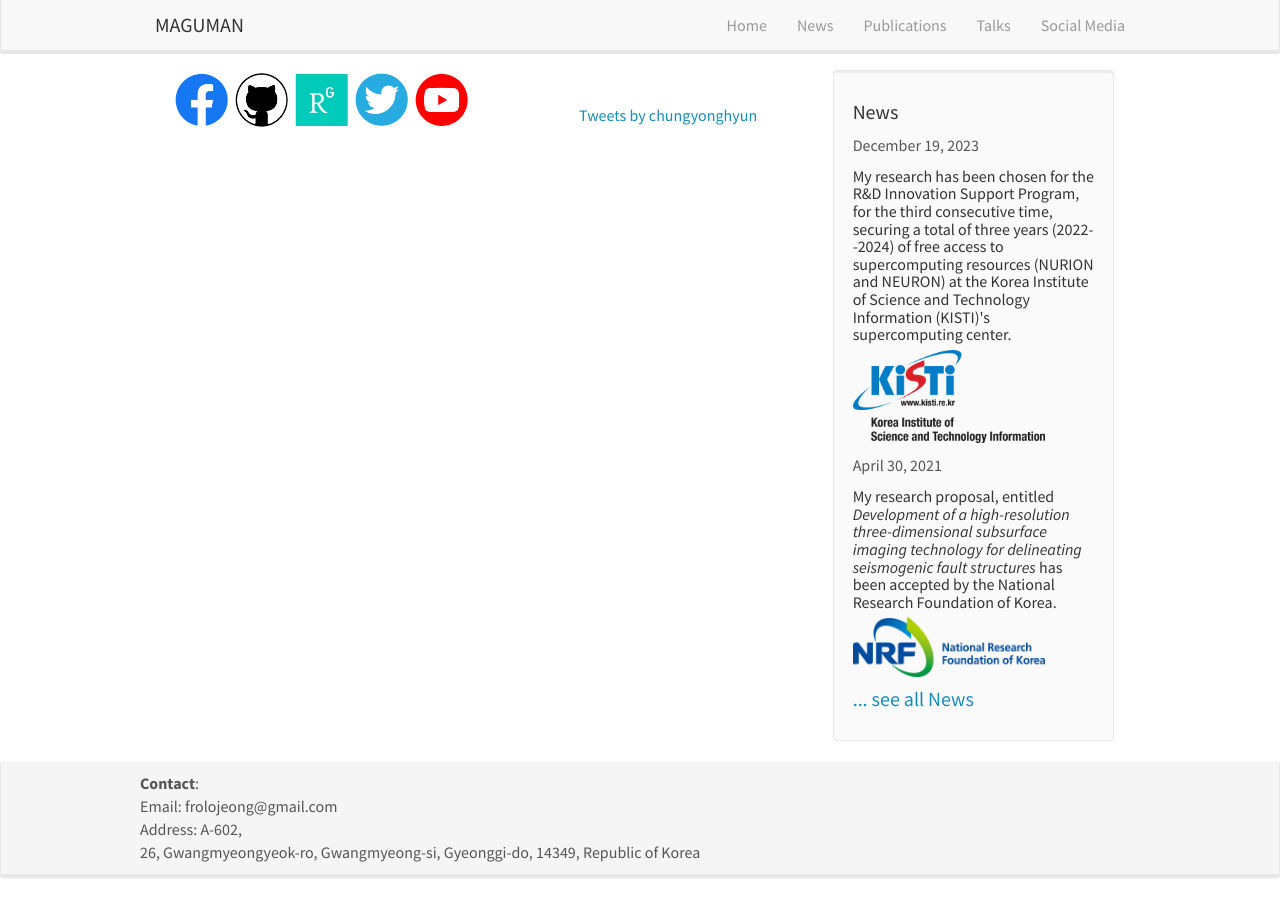
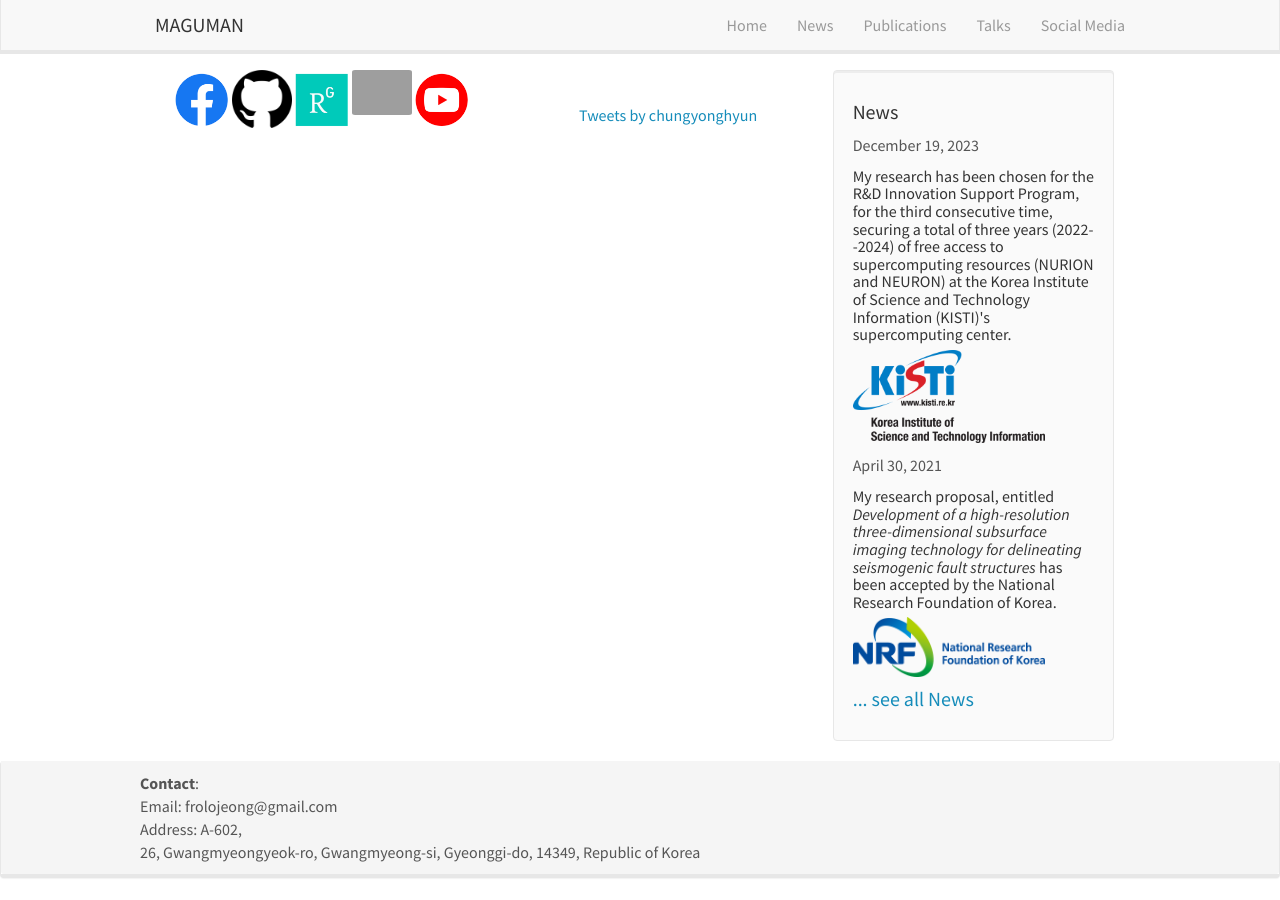
Before and after one commit to maguman/maguman.github.io, a Jekyll site: the page built from _pages/social-media.md, in a window 1280 px wide. Built offline with Jekyll 4.4.1, drawn with Linux system fonts in a browser that asks for light colours; nearby versions of some CDN libraries; comment, search, counter and statistics services are not loaded.

Commit message:
Update social-media.md

```diff
--- a/_pages/social-media.md
+++ b/_pages/social-media.md
@@ -8,9 +8,9 @@
 
 <div class="col-sm-8 clearfix">
 <a href="https://www.facebook.com/yonghyun.chung.52"><img src="{{ site.url }}{{ site.baseurl }}/images/logopic/FB.png" class="img-responsive" width="60px" style="float: left" /></a>
-<a href="https://github.com/maguman"><img src="{{ site.url }}{{ site.baseurl }}/images/logopic/GH.png" class="img-responsive" width="60px" style="float: left" /></a>
+<a href="https://github.com/maguman"><img src="{{ site.url }}{{ site.baseurl }}/images/logopic/github-logo.png" class="img-responsive" width="60px" style="float: left" /></a>
 <a href="https://www.researchgate.net/profile/Yonghyun-Chung-2"><img src="{{ site.url }}{{ site.baseurl }}/images/logopic/RG.png" class="img-responsive" width="60px" style="float: left" /></a>
-<a href="https://twitter.com/chungyonghyun"><img src="{{ site.url }}{{ site.baseurl }}/images/logopic/TT.png" class="img-responsive" width="60px" style="float: left" /></a>
+<a href="https://x.com/chungyonghyun"><img src="{{ site.url }}{{ site.baseurl }}/images/logopic/xlogo.jpg" class="img-responsive" width="60px" style="float: left" /></a>
 <a href="https://www.youtube.com/channel/UCJLKhB5FXj9eoVqY0ymLIsQ"><img src="{{ site.url }}{{ site.baseurl }}/images/logopic/YT.png" class="img-responsive" width="60px" style="float: left" /></a>
 </div>
 
```
